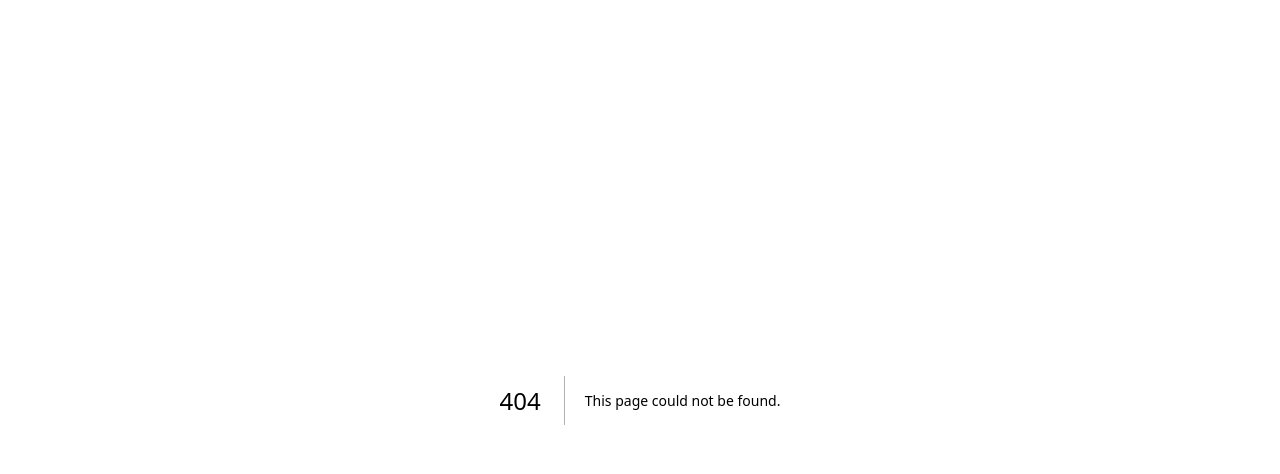
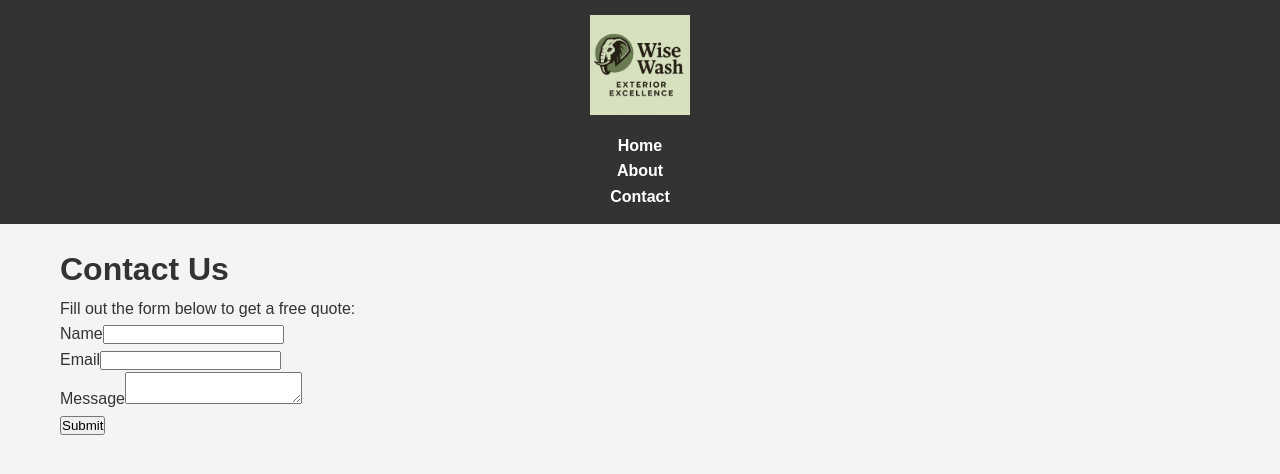
Before and after one commit to Quinnfickle/wise_wash, a Next.js app: page /contact in a window 1280 px wide. Before the commit this address had no page. Shown: the top 474 px of the page. Built offline with nearby package versions, Linux system fonts and the light colour scheme.

Commit message:
basic layout and header with logo added

```diff
--- /dev/null
+++ b/app/components/header.css
@@ -0,0 +1,23 @@
+/* components/header.css */
+
+header {
+    background-color: #333;
+    color: white;
+    padding: 15px 0;
+    text-align: center;
+  }
+
+  nav {
+    margin-top: 10px;
+  }
+
+  nav a {
+    margin: 0 15px;
+    color: white;
+    font-weight: bold;
+  }
+
+  nav a:hover {
+    color: #f4a261;
+    transition: color 0.3s ease;
+  }
--- /dev/null
+++ b/app/components/header.js
@@ -0,0 +1,23 @@
+// components/header.js
+"use client";
+
+import Link from 'next/link';
+import Image from 'next/image';
+import './header.css'; // optional, for custom styles
+
+export default function Header() {
+  return (
+    <header className="header">
+      <Link href="/">
+        <Image src="/logo.png" alt="Wise Wash Logo" width={100} height={100} />
+      </Link>
+      <nav>
+        <ul className="nav-links">
+          <li><Link href="/">Home</Link></li>
+          <li><Link href="/about">About</Link></li>
+          <li><Link href="/contact">Contact</Link></li>
+        </ul>
+      </nav>
+    </header>
+  );
+}
--- /dev/null
+++ b/app/contact/page.js
@@ -0,0 +1,72 @@
+// app/contact/page.js
+"use client";  // This must be the very first line
+
+import { useState } from 'react';
+import { useRouter } from 'next/navigation';  // Import useRouter
+
+export default function Contact() {
+  const [formData, setFormData] = useState({
+    name: '',
+    email: '',
+    message: '',
+  });
+  const [isSubmitted, setIsSubmitted] = useState(false);
+  const router = useRouter();  // Initialize useRouter
+
+  const handleChange = (e) => {
+    const { name, value } = e.target;
+    setFormData((prevData) => ({ ...prevData, [name]: value }));
+  };
+
+  const handleSubmit = (e) => {
+    e.preventDefault();
+    setIsSubmitted(true);
+    // Redirect to the Thank You page
+    router.push('/thank-you');
+  };
+
+  return (
+    <div>
+      <h1>Contact Us</h1>
+      <p>Fill out the form below to get a free quote:</p>
+      <form onSubmit={handleSubmit}>
+        <div>
+          <label htmlFor="name">Name</label>
+          <input
+            type="text"
+            id="name"
+            name="name"
+            value={formData.name}
+            onChange={handleChange}
+            required
+          />
+        </div>
+
+        <div>
+          <label htmlFor="email">Email</label>
+          <input
+            type="email"
+            id="email"
+            name="email"
+            value={formData.email}
+            onChange={handleChange}
+            required
+          />
+        </div>
+
+        <div>
+          <label htmlFor="message">Message</label>
+          <textarea
+            id="message"
+            name="message"
+            value={formData.message}
+            onChange={handleChange}
+            required
+          ></textarea>
+        </div>
+
+        <button type="submit">Submit</button>
+      </form>
+    </div>
+  );
+}
--- a/app/globals.css
+++ b/app/globals.css
@@ -1,42 +1,38 @@
-:root {
-  --background: #ffffff;
-  --foreground: #171717;
-}
+/* globals.css */
 
-@media (prefers-color-scheme: dark) {
-  :root {
-    --background: #0a0a0a;
-    --foreground: #ededed;
-  }
-}
-
-html,
-body {
-  max-width: 100vw;
-  overflow-x: hidden;
+/* Reset some default styles */
+* {
+  margin: 0;
+  padding: 0;
+  box-sizing: border-box;
 }
 
 body {
-  color: var(--foreground);
-  background: var(--background);
-  font-family: Arial, Helvetica, sans-serif;
-  -webkit-font-smoothing: antialiased;
-  -moz-osx-font-smoothing: grayscale;
+  font-family: 'Arial', sans-serif;
+  line-height: 1.6;
+  background-color: #f4f4f4;
+  color: #333;
 }
 
-* {
-  box-sizing: border-box;
-  padding: 0;
-  margin: 0;
+h1, h2, h3, h4 {
+  font-family: 'Arial', sans-serif;
+}
+
+ul {
+  list-style: none;
 }
 
 a {
+  text-decoration: none;
   color: inherit;
-  text-decoration: none;
 }
 
-@media (prefers-color-scheme: dark) {
-  html {
-    color-scheme: dark;
-  }
+button {
+  cursor: pointer;
 }
+
+.container {
+  max-width: 1200px;
+  margin: 0 auto;
+  padding: 20px;
+}
--- a/app/layout.js
+++ b/app/layout.js
@@ -1,26 +1,15 @@
-import { Geist, Geist_Mono } from "next/font/google";
-import "./globals.css";
-
-const geistSans = Geist({
-  variable: "--font-geist-sans",
-  subsets: ["latin"],
-});
-
-const geistMono = Geist_Mono({
-  variable: "--font-geist-mono",
-  subsets: ["latin"],
-});
-
-export const metadata = {
-  title: "Create Next App",
-  description: "Generated by create next app",
-};
+// app/layout.js
+import Header from './components/header';
+import './globals.css';
 
 export default function RootLayout({ children }) {
   return (
     <html lang="en">
-      <body className={`${geistSans.variable} ${geistMono.variable}`}>
-        {children}
+      <body>
+        <Header />
+        <div className="container">
+          {children}
+        </div>
       </body>
     </html>
   );
--- /dev/null
+++ b/app/styles/page.css
@@ -0,0 +1,18 @@
+/* app/styles/page.css */
+
+h1 {
+    font-size: 2.5rem;
+    margin-bottom: 20px;
+  }
+
+  button {
+    background-color: #f4a261;
+    padding: 10px 20px;
+    color: white;
+    font-size: 1rem;
+    border-radius: 5px;
+  }
+
+  button:hover {
+    background-color: #e76f51;
+  }
```
Also changed, not shown: app/about/page.js (added, +9 -0 lines), app/page.js (+9 -89 lines), app/services/page.js (added, +13 -0 lines), app/thank-you/page.js (added, +11 -0 lines), public/logo.png (added).
